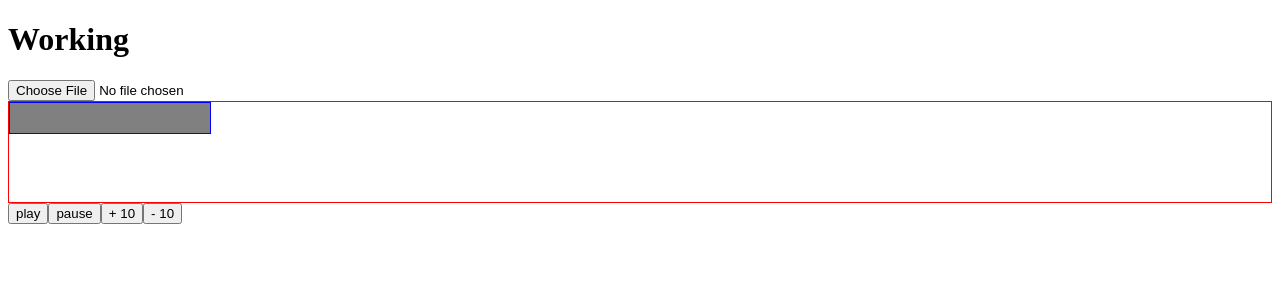
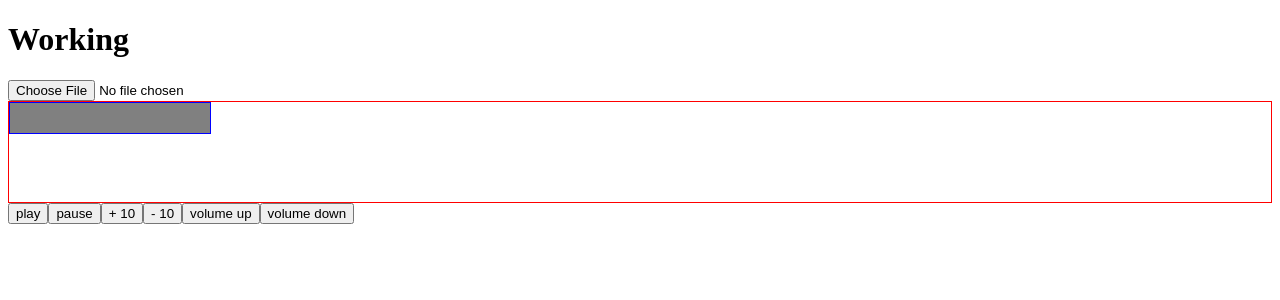
Before and after one commit to SafeCo/react-music-player, a React (Create React App) app: page / in a window 1280 px wide. Shown: the top 300 px of the page. Built offline with nearby package versions, Linux system fonts and the light colour scheme.

Commit message:
implemented volume

```diff
--- a/src/AudioPlayer.js
+++ b/src/AudioPlayer.js
@@ -11,7 +11,7 @@ function AudioPlayer() {
     const [progress, setProgress] = useState("")
 
     const barStyle = {
-        width : progress+ "%"
+        width : progress+ "%",
     }
 
     const addFile = (e) => {
@@ -52,6 +52,10 @@ function AudioPlayer() {
         audioFile.currentTime = divprogress / 100 * audioLength
     }
 
+    const checkTime = ()=>{
+        console.log(" working")
+    }
+
 
 
 
@@ -72,6 +76,25 @@ function AudioPlayer() {
     }
 
 
+    function volumeUp(){
+        if(audioFile.volume === 1){
+            return
+        }else{
+            audioFile.volume = (audioFile.volume.toFixed(2) * 100 + 0.1.toFixed(2) * 100) / 100
+        }
+    }
+
+    function volumeDown(){
+        console.log(audioFile.volume)
+        if(audioFile.volume === 0){
+            return
+        }else{
+            audioFile.volume = (audioFile.volume.toFixed(2) * 100 - 0.1.toFixed(2) * 100) / 100
+        }
+
+    }
+
+
     return (
         <div>
             <h1>Working</h1>
@@ -80,8 +103,10 @@ function AudioPlayer() {
                 onChange={e=>addFile(e)}
             />
             <div className="seekerBar__container">
-                <div ref={clickRef} onClick={checkWidth} className="seekerBar__gray">
-                    <div style={barStyle} className="seekerBar__progress"></div>
+                <div ref={clickRef} onMouseEnter={checkTime} onClick={checkWidth} className="seekerBar__gray">
+                    <div style={barStyle} className="seekerBar__progress">
+                        <div className="seekerBar__ball"></div>
+                    </div>
                 </div>
 
             </div>
@@ -110,6 +135,16 @@ function AudioPlayer() {
             > - 10
             </button>
 
+            <button
+            onClick={()=>{volumeUp()}}
+            > volume up
+            </button>
+
+            <button
+            onClick={()=>{volumeDown()}}
+            > volume down
+            </button>
+
         </div>
     )
 }
```
